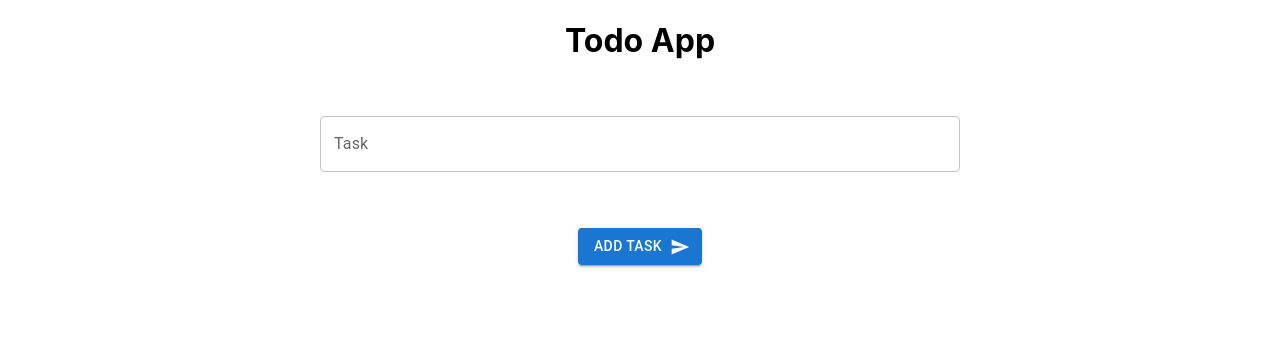
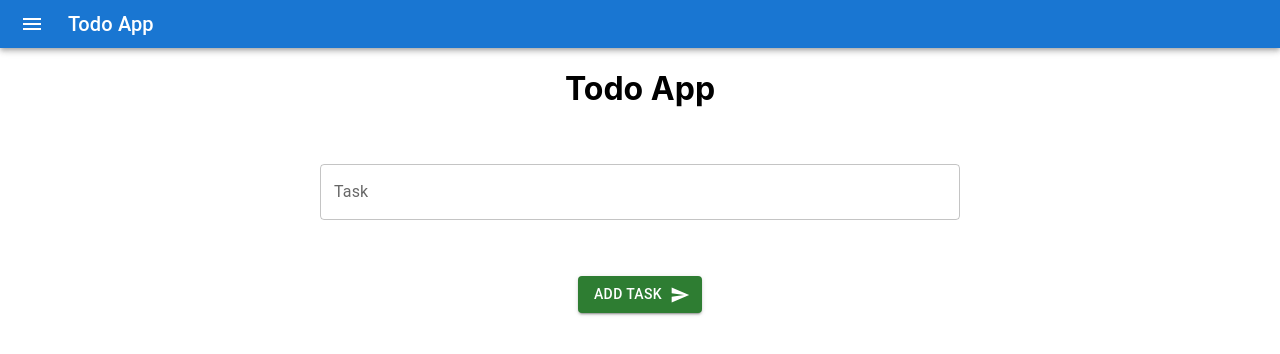
Before and after one commit to saumy0010/Todo-app-with-React, a React (Create React App) app: page / in a window 1280 px wide. Shown: the top 354 px of the page. Built offline with nearby package versions, Linux system fonts and the light colour scheme.

Commit message:
Update: AppBar

```diff
--- a/src/App.js
+++ b/src/App.js
@@ -4,6 +4,7 @@
 import TextField from '@mui/material/TextField';
 import Button from '@mui/material/Button';
 import SendIcon from '@mui/icons-material/Send';
+import NavBar from './Navbar';
 
 
 
@@ -17,7 +18,6 @@
     // Handel form submit
     const handelSubmit = (event) => {
         event.preventDefault();
-        console.log(event.target[0].value)
 
         let addTask = event.target[0].value
 
@@ -32,6 +32,10 @@
     }
 
   return (
+      <div>
+
+          <NavBar />
+
           <div className="App">
 
               <h1>Todo App</h1>
@@ -50,7 +54,7 @@
                       <TextField fullWidth label="Task" id="inputTask"/>
                   </Box>
 
-            <Button variant="contained" endIcon={<SendIcon />} type={'submit'}>
+                  <Button color={'success'} variant="contained" endIcon={<SendIcon />} type={'submit'}>
                       Add Task
                   </Button>
               </form>
@@ -62,6 +66,8 @@
                   })}
               </div>
           </div>
+      </div>
+
   );
 }
 
--- /dev/null
+++ b/src/Navbar.js
@@ -0,0 +1,24 @@
+import React from 'react';
+import AppBar from '@mui/material/AppBar';
+import Box from '@mui/material/Box';
+import Toolbar from '@mui/material/Toolbar';
+import Typography from '@mui/material/Typography';
+import IconButton from '@mui/material/IconButton';
+import MenuIcon from '@mui/icons-material/Menu';
+
+export default function DenseAppBar() {
+    return (
+        <Box sx={{ flexGrow: 1 }}>
+            <AppBar position="static">
+                <Toolbar variant="dense">
+                    <IconButton edge="start" color="inherit" aria-label="menu" sx={{ mr: 2 }}>
+                        <MenuIcon />
+                    </IconButton>
+                    <Typography variant="h6" color="inherit" component="div">
+                        Todo App
+                    </Typography>
+                </Toolbar>
+            </AppBar>
+        </Box>
+    );
+}
```
Lines whose indentation alone changed are shown as unchanged.
